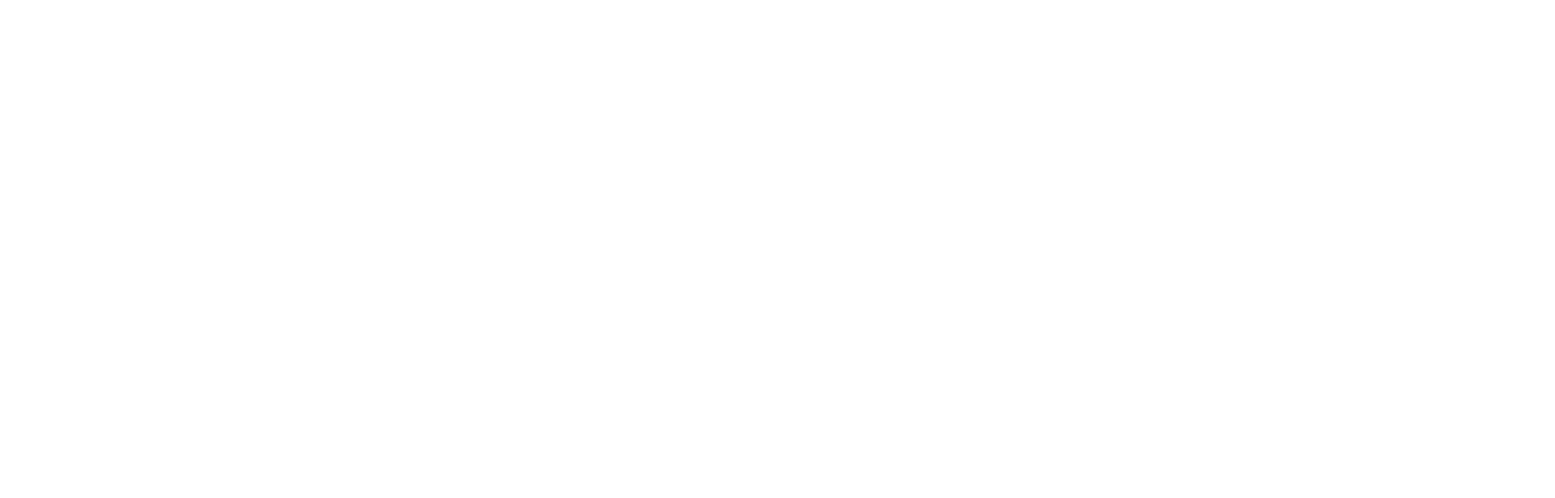
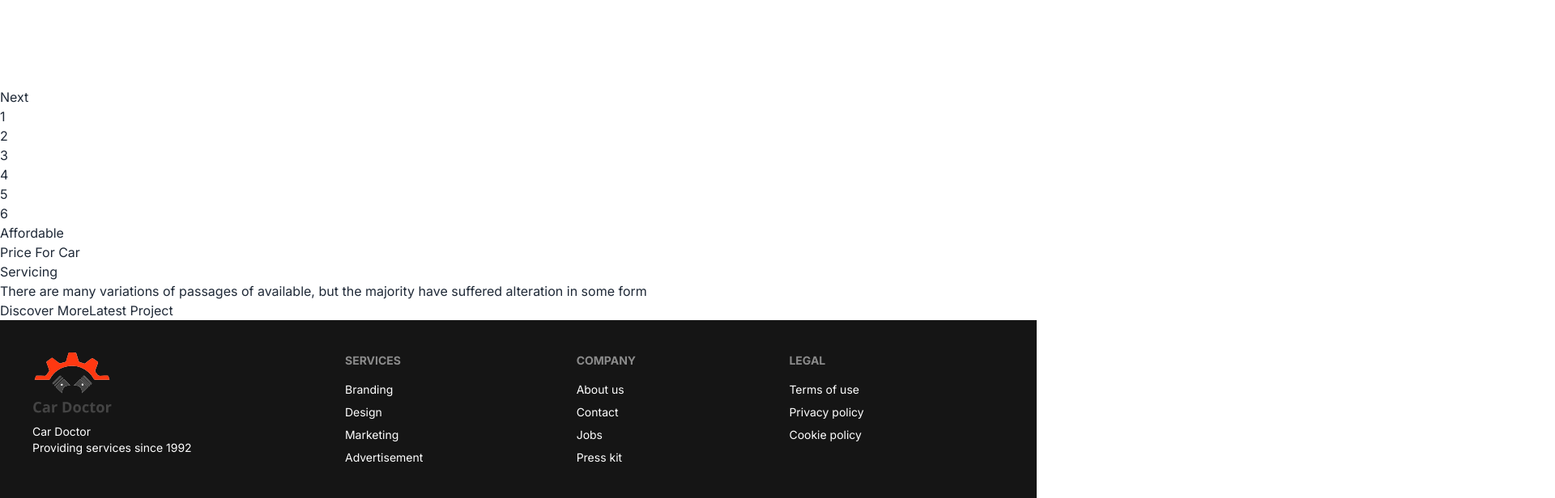
Before and after one commit to sharifrayhan/car-doctor-client, a React (Vite) app: page / in a window 1280 px wide. Shown: the part 320-936 px from the top of the page at 81% size, 1920 px wide, since content can reach past the window. Before the commit the page ends 800 px from the top, so only its background shows below. Built offline with nearby package versions, Linux system fonts and the light colour scheme.

Commit message:
added footer

```diff
--- a/package.json
+++ b/package.json
@@ -12,7 +12,9 @@
   "dependencies": {
     "react": "^18.2.0",
     "react-dom": "^18.2.0",
-    "react-router-dom": "^6.17.0"
+    "react-router-dom": "^6.17.0",
+    "react-slick": "^0.29.0",
+    "slick-carousel": "^1.8.1"
   },
   "devDependencies": {
     "@types/react": "^18.2.15",
--- a/src/Pages/Banner.jsx
+++ b/src/Pages/Banner.jsx
@@ -1,8 +1,45 @@
+import { Component } from "react";
+import Slider from "react-slick";
 
 
 const Banner = () => {
+
+    const settings = {
+        dots: true,
+        infinite: true,
+        speed: 500,
+        slidesToShow: 1,
+        slidesToScroll: 1
+      };
+
     return (
         <div>
+
+ <div>
+        <h2> Single Item</h2>
+        <Slider {...settings}>
+          <div>
+            <h3>1</h3>
+          </div>
+          <div>
+            <h3>2</h3>
+          </div>
+          <div>
+            <h3>3</h3>
+          </div>
+          <div>
+            <h3>4</h3>
+          </div>
+          <div>
+            <h3>5</h3>
+          </div>
+          <div>
+            <h3>6</h3>
+          </div>
+        </Slider>
+      </div>
+
+
             <h1>Affordable <br />Price For Car <br />Servicing</h1>
             <p>There are many variations of passages of  available, but the majority have suffered alteration in some form</p>
             <div>
--- a/src/Pages/Footer.jsx
+++ b/src/Pages/Footer.jsx
@@ -0,0 +1,34 @@
+
+
+const Footer = () => {
+    return (
+<footer className="footer p-10 bg-[#151515] text-base-content">
+  <aside>
+  <img className=" h-20" src="/src/assets/logo.svg" alt="" />
+    <p className="text-white">Car Doctor<br/>Providing services since 1992</p>
+  </aside>
+  <nav className="text-white">
+    <header className="footer-title text-white">Services</header>
+    <a className="link link-hover">Branding</a>
+    <a className="link link-hover">Design</a>
+    <a className="link link-hover">Marketing</a>
+    <a className="link link-hover">Advertisement</a>
+  </nav>
+  <nav className="text-white">
+    <header className="footer-title">Company</header>
+    <a className="link link-hover">About us</a>
+    <a className="link link-hover">Contact</a>
+    <a className="link link-hover">Jobs</a>
+    <a className="link link-hover">Press kit</a>
+  </nav>
+  <nav className="text-white">
+    <header className="footer-title">Legal</header>
+    <a className="link link-hover">Terms of use</a>
+    <a className="link link-hover">Privacy policy</a>
+    <a className="link link-hover">Cookie policy</a>
+  </nav>
+</footer>
+    );
+};
+
+export default Footer;
--- a/src/Pages/Home.jsx
+++ b/src/Pages/Home.jsx
@@ -1,3 +1,5 @@
+import Banner from "./Banner";
+import Footer from "./Footer";
 import Navbar from "./Navbar";
 
 
@@ -5,6 +7,8 @@ const Home = () => {
     return (
         <div>
            <Navbar></Navbar>
+           <Banner></Banner>
+           <Footer></Footer>
         </div>
     );
 };
```
Also changed, not shown: 1 other file (tests, documents, lock files or other folders).
